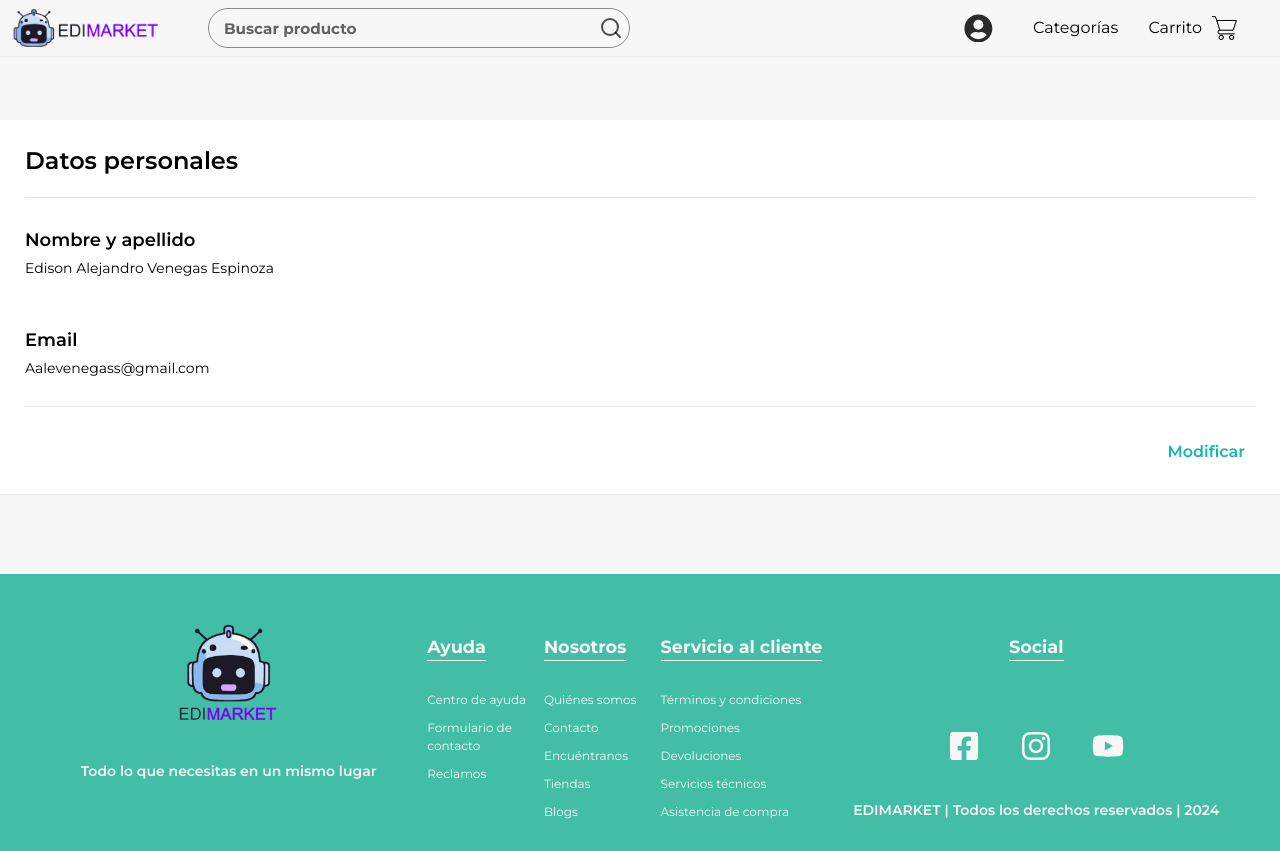
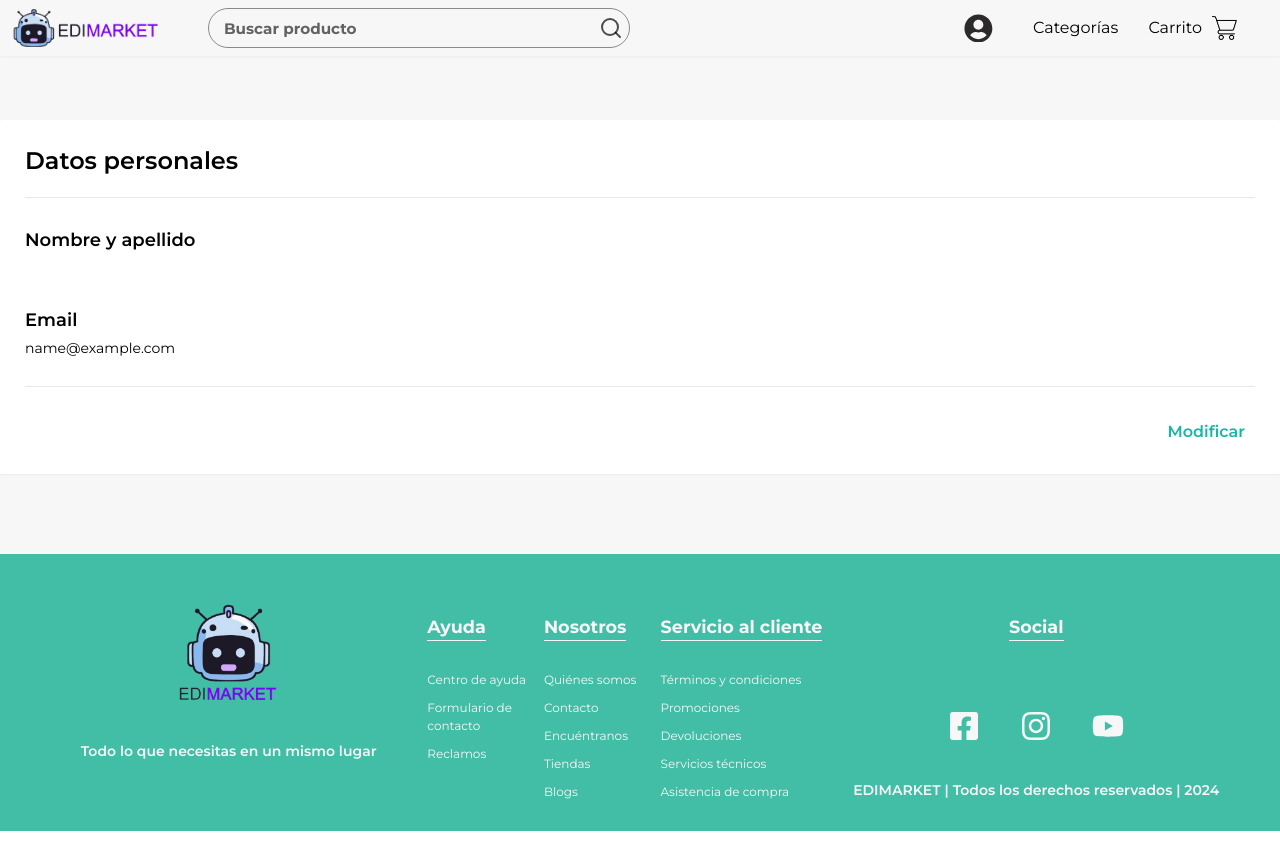
Before and after one commit to SebastianHernandez0/edimarket-2, a React (Vite) app in the folder Frontend/: page /user-data in a window 1280 px wide. Built offline with nearby package versions, Linux system fonts and the light colour scheme; sample sign-in values are in the browser's storage.

Commit message:
Mostrando datos del usuario en perfil

```diff
--- a/Frontend/src/pages/miPerfil/MiPerfil.jsx
+++ b/Frontend/src/pages/miPerfil/MiPerfil.jsx
@@ -13,11 +13,16 @@ import { UserContext } from "../../context/UserContext";
 export function MiPerfil() {
   const { user } = useContext(UserContext);
 
+  let nombres = user.nombre.split(" ");
+
   return (
     <section className="miperfil__container ">
       <div className="miperfil__userinfo__container bg-white shadow-sm ">
         <div className="miperfill__userinfo__initials">
-          <h1 className="text-6xl rounded-full">EV</h1>
+          <h1 className="text-6xl rounded-full">
+            {nombres[0].charAt(0).toUpperCase() +
+              nombres[1].charAt(0).toUpperCase()}
+          </h1>
         </div>
         <div className="miperfil__userinfo__name">
           <p className="miperfill__userinfo__paragraph font-medium">
--- a/Frontend/src/pages/userData/UserData.jsx
+++ b/Frontend/src/pages/userData/UserData.jsx
@@ -1,7 +1,7 @@
 import { useNavigate } from "react-router-dom";
 import "../userData/userData.css";
-
-// los datos son ficticios, los reales se traeran desde la bs
+import { useContext } from "react";
+import { UserContext } from "../../context/UserContext";
 
 export function UserData() {
   const navigate = useNavigate();
@@ -9,6 +9,8 @@ export function UserData() {
   const handleNavigateToEdit = () => {
     navigate("/edit-user-data");
   };
+
+  const { user } = useContext(UserContext);
 
   return (
     <section className="personaldata__container bg-white shadow-sm rounded-sm">
@@ -19,7 +21,7 @@ export function UserData() {
           <div className="flex items-center gap-10 flex-wrap w-full">
             <div className="flex flex-col">
               <p className="font-semibold mb-1 text-lg">Nombre y apellido</p>
-              <p className="text-sm">Edison Alejandro Venegas Espinoza</p>
+              <p className="text-sm">{user.nombre}</p>
             </div>
           </div>
         </div>
@@ -27,7 +29,7 @@ export function UserData() {
           <div className="flex items-center gap-10 flex-wrap w-full">
             <div className="flex flex-col">
               <p className="font-semibold mb-1 text-lg">Email</p>
-              <p className="text-sm">Aalevenegass@gmail.com</p>
+              <p className="text-sm">{user.email}</p>
             </div>
           </div>
         </div>
```
